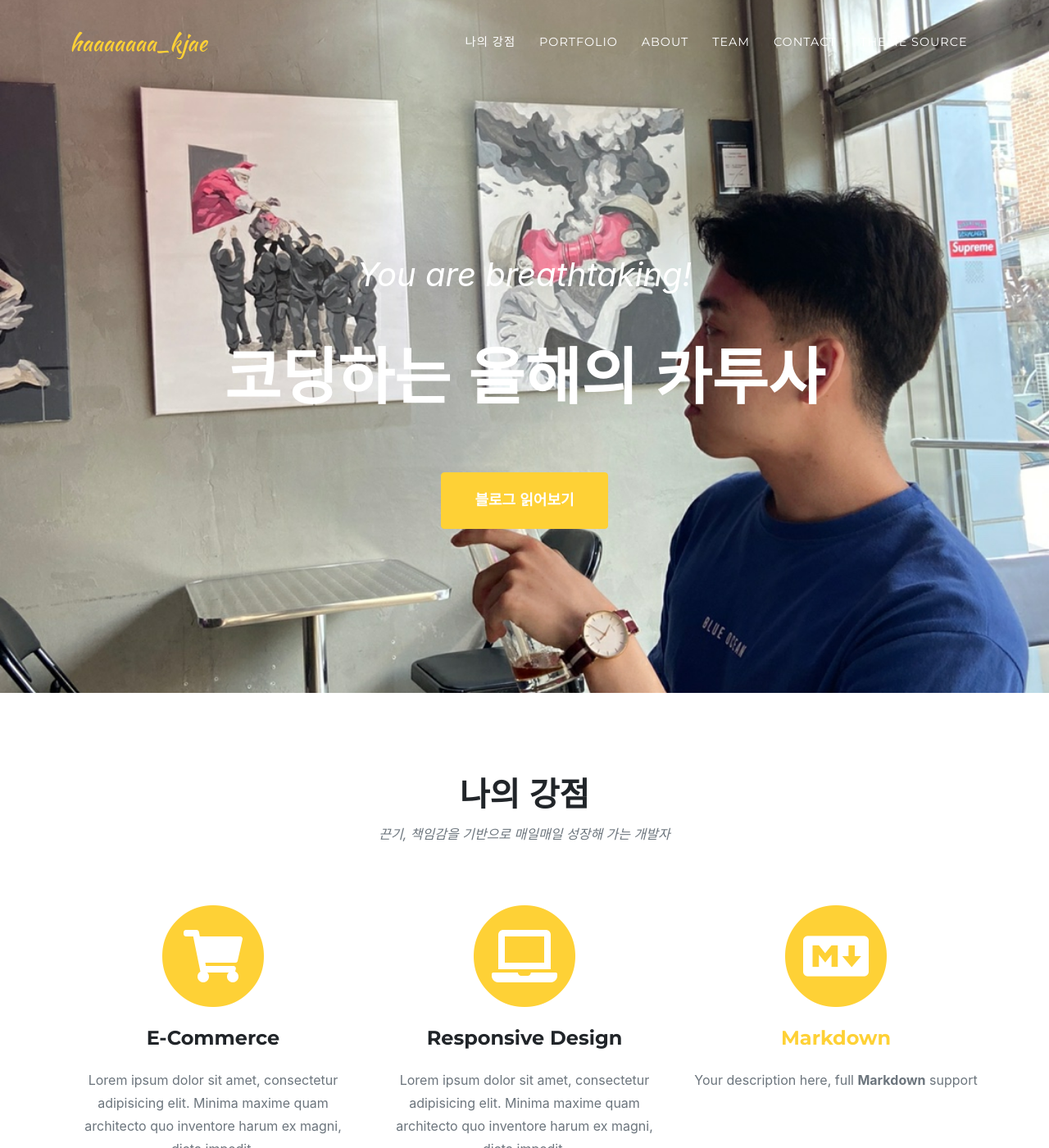
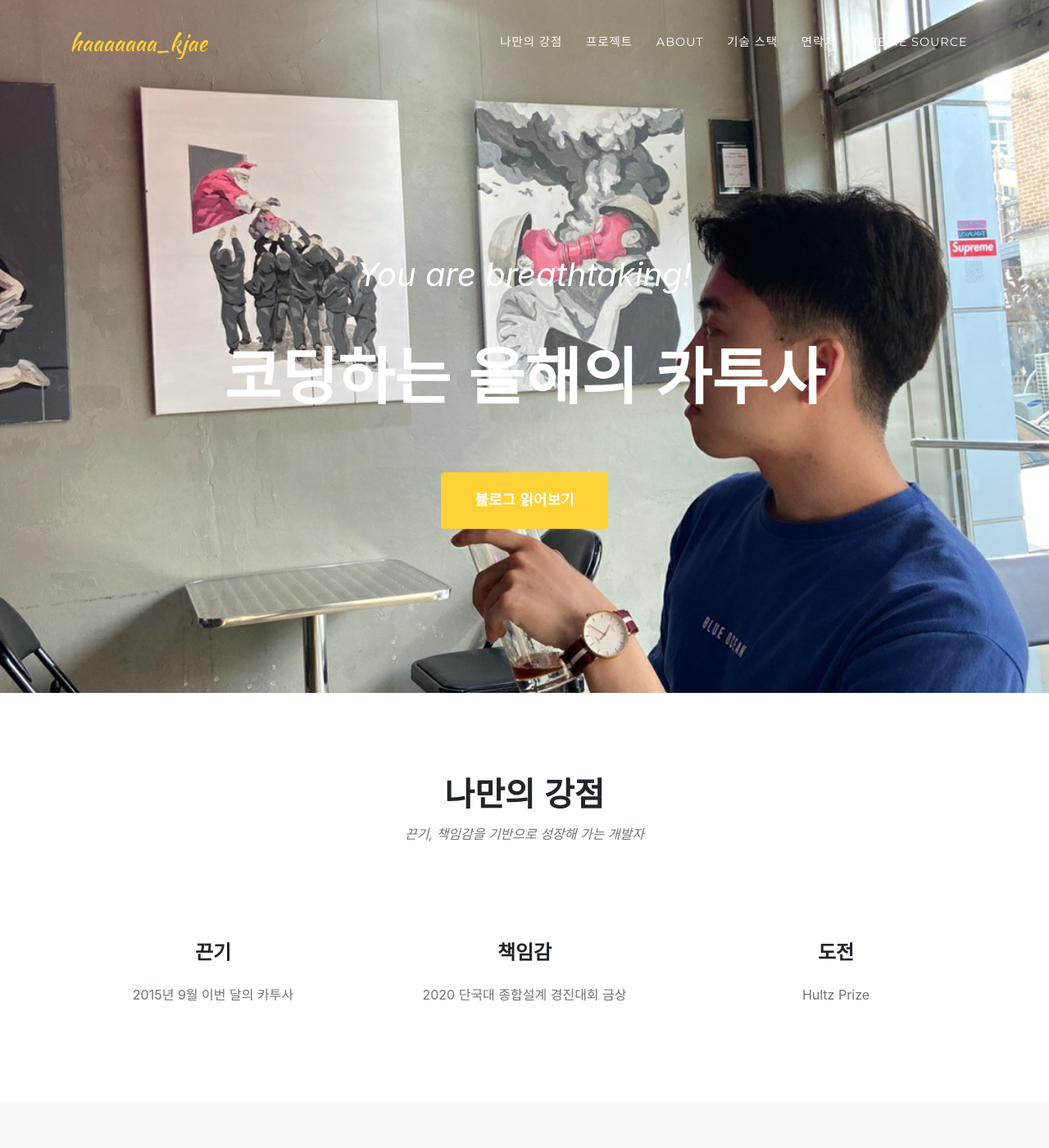
Before and after one commit to gouz7514/gouz7514.github.io, a Jekyll site: the page built from index.md, in a window 1280 px wide and 1400 px high. Shown: the whole window at 82% size. Built offline with Jekyll 4.4.1, drawn with Linux system fonts in a browser that asks for light colours; some web fonts are replaced; some of the changed text lies outside the part shown.

Commit message:
style : 헤더 및 세부 내용 수정

```diff
--- a/_data/navigation.yml
+++ b/_data/navigation.yml
@@ -1,17 +1,17 @@
 nav:
-  - title: "나의 강점"
+  - title: "나만의 강점"
     section: services
 
-  - title: "Portfolio"
+  - title: "프로젝트"
     section: portfolio
 
   - title: "About"
     section: timeline
 
-  - title: "Team"
+  - title: "기술 스택"
     section: team
 
-  - title: "Contact"
+  - title: "연락처"
     section: contact
 
   - title: "Theme Source"
--- a/_data/sitetext.yml
+++ b/_data/sitetext.yml
@@ -5,25 +5,31 @@ header:
     buttonlink: "https://velog.io/@gouz7514"
 
 services:
-    title: "나의 강점"
-    text: "끈기, 책임감을 기반으로 매일매일 성장해 가는 개발자"
+    title: "나만의 강점"
+    text: "끈기, 책임감을 기반으로 성장해 가는 개발자"
     section: services
     list:
-      - title: "E-Commerce"
-        desc: "Lorem ipsum dolor sit amet, consectetur adipisicing elit. Minima maxime quam architecto quo inventore harum ex magni, dicta impedit."
+      - title: "끈기"
+        desc: "2015년 9월 이번 달의 카투사"
         icon: fas fa-shopping-cart #find more at https://fontawesome.com/icons
-      - title: "Responsive Design"
-        desc: "Lorem ipsum dolor sit amet, consectetur adipisicing elit. Minima maxime quam architecto quo inventore harum ex magni, dicta impedit."
+        # src: assets/img/strength-img-1.jpg
+      - title: "책임감"
+        desc: "2020 단국대 종합설계 경진대회 금상"
         icon: fas fa-laptop
-      - title: "[Markdown](https://en.wikipedia.org/wiki/Markdown)"
-        desc: "Your description here, full **Markdown** support"
+        # src: assets/img/strength-img-2.jpg
+      - title: "도전"
+        desc: "Hultz Prize"
         icon: fab fa-markdown
+      # - title: "성장"
+      #   desc: "2019 빅데이터 분석 및 활용 전문가 과정"
+      #   src: ""
 
 portfolio:
-    title: "Portfolio"
-    text: "Lorem ipsum dolor sit amet consectetur."
+    title: "프로젝트"
+    text: "개인 혹은 팀으로 진행했던 프로젝트들입니다.<br>
+    깃허브에서 자세한 내용 및 진행 상황을 확인할 수 있습니다."
     section: portfolio
-    closebutton: "Close Project"
+    closebutton: "닫기"
 
 
 timeline:
@@ -125,15 +131,15 @@ contact:
 footer:
     legal: "Privacy Policy"
     social:
-      - url: https://twitter.com
-        icon: "fab fa-twitter"
-      - url: https://facebook.com
-        icon: "fab fa-facebook-f"
-      - url: https://linkedin.com
-        icon: "fab fa-linkedin-in"
-      - url: https://github.com/raviriley/agency-jekyll-theme
+        # - url: https://twitter.com
+        #   icon: "fab fa-twitter"
+      # - url: https://facebook.com
+      #   icon: "fab fa-facebook-f"
+      # - url: https://linkedin.com
+      #   icon: "fab fa-linkedin-in"
+      - url: https://github.com/gouz7514
         icon: "fab fa-github"
-      - url: https://instagram.com
+      - url: https://www.instagram.com/haaaaaaa_kjae/
         icon: "fab fa-instagram"
 
 
--- a/_includes/head.html
+++ b/_includes/head.html
@@ -25,6 +25,7 @@
 
   <!-- Custom fonts for this template -->
   <link href="assets/css/all.min.css" rel="stylesheet" type="text/css">
+  <link href="assets/css/my-portfolio.css" rel="stylesheet">
   <link href="https://fonts.googleapis.com/css?family=Montserrat:400,700" rel="stylesheet" type="text/css">
   <link href='https://fonts.googleapis.com/css?family=Kaushan+Script' rel='stylesheet' type='text/css'>
   <link href='https://fonts.googleapis.com/css?family=Droid+Serif:400,700,400italic,700italic' rel='stylesheet' type='text/css'>
--- a/_includes/navheader.html
+++ b/_includes/navheader.html
@@ -43,7 +43,7 @@
         <div class="intro-heading text-uppercase">{{ site.data.sitetext.header.text | markdownify }}</div>
 	  {%- endif -%}
 	  {%- if site.data.sitetext.header.button -%}
-        <a class="btn btn-primary btn-xl text-uppercase js-scroll-trigger" href="{{ site.data.sitetext.header.buttonlink }}">{{ site.data.sitetext.header.button }}</a>
+        <a class="btn btn-primary btn-xl text-uppercase js-scroll-trigger" href="{{ site.data.sitetext.header.buttonlink }}" target="blank">{{ site.data.sitetext.header.button }}</a>
 	  {%- endif -%}
       </div>
     </div>
--- a/_includes/services.html
+++ b/_includes/services.html
@@ -15,8 +15,9 @@
 	  {% for service in site.data.sitetext.services.list %}
         <div class="col-md-4">
           <span class="fa-stack fa-4x">
-            <i class="fas fa-circle fa-stack-2x text-primary"></i>
-            <i class="{{ service.icon | default: "fas fa-shopping-cart" }} fa-stack-1x fa-inverse"></i>
+            <!-- <i class="fas fa-circle fa-stack-2x text-primary"></i>
+            <i class="{{ service.icon | default: "fas fa-shopping-cart" }} fa-stack-1x fa-inverse"></i> -->
+            <!-- <img class="strength-img" src="{{service.src}}"> -->
           </span>
           <h4 class="service-heading">{{ service.title | markdownify }}</h4>
           {% if service.desc %}<div class="text-muted">{{ service.desc | markdownify }}</div>{% endif %}
--- a/_layouts/home.html
+++ b/_layouts/home.html
@@ -7,5 +7,5 @@ layout: default
 {% include portfolio_grid.html %}
 {% include timeline.html %}
 {% include team.html %}
-{% include clients.html %}
+
 {% include contact.html %}
--- /dev/null
+++ b/assets/css/my-portfolio.css
@@ -0,0 +1,4 @@
+/* .strength-img {
+    width: 250px;
+    height: 297px;
+} */
--- /dev/null
+++ b/포트폴리오 아이디어.txt
@@ -0,0 +1,5 @@
+소개
+강점
+포트폴리오
+기술
+연락처
```
Also changed, not shown: assets/css/all.min.css, assets/img/strength-img-1.jpg (added), assets/img/strength-img-2.jpg (added).
